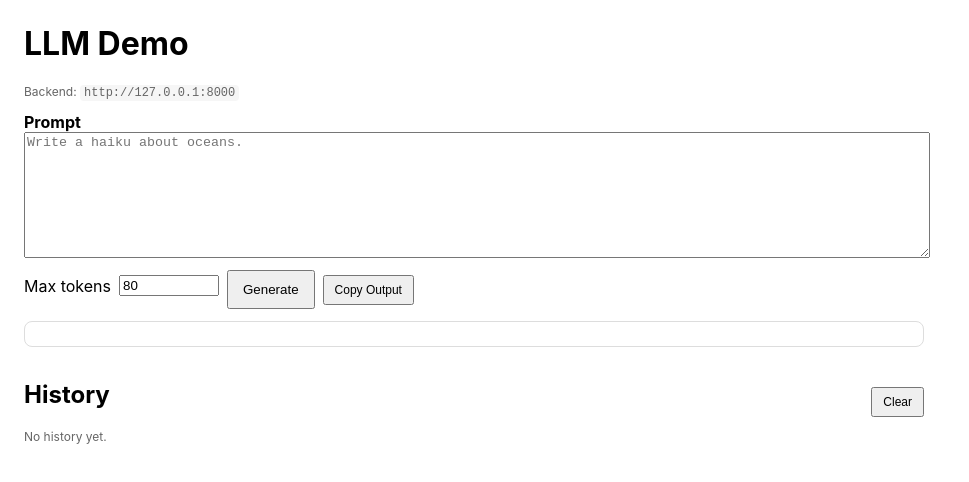
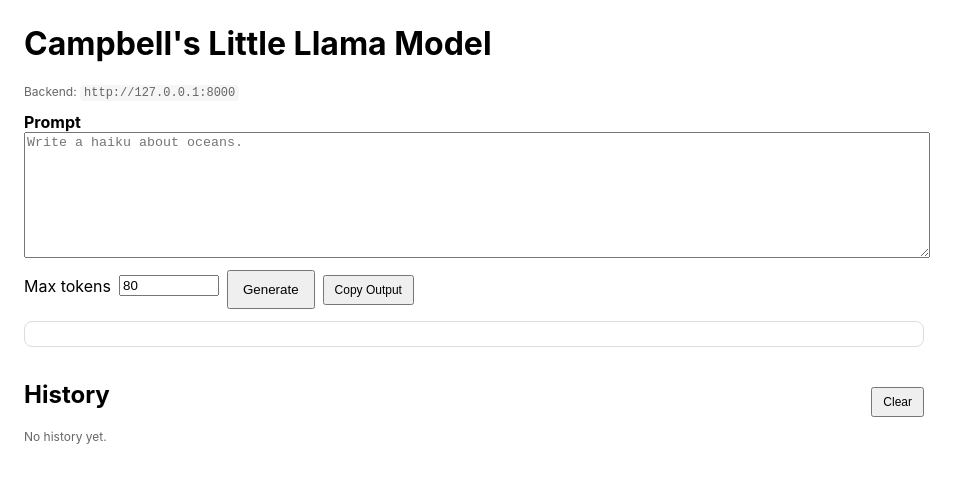
Before and after one commit to campbellsechrest/my-llm-project, a plain HTML site: page web/index.html in a window 1280 px wide. Shown: the whole page, without its empty margins (0-969 px from the left). Drawn offline with Linux system fonts and the light colour scheme.

Commit message:
chore(web): update frontend title and header

```diff
--- a/web/index.html
+++ b/web/index.html
@@ -3,7 +3,7 @@
 <head>
   <meta charset="utf-8" />
   <meta name="viewport" content="width=device-width, initial-scale=1" />
-  <title>My LLM Demo</title>
+  <title>Campbell's Little Llama Model</title>
   <style>
     :root { font-family: ui-sans-serif, -apple-system, Segoe UI, Roboto, Arial; }
     body { margin: 24px; max-width: 900px; }
@@ -24,7 +24,7 @@
   </style>
 </head>
 <body>
-  <h1>LLM Demo</h1>
+  <h1>Campbell's Little Llama Model</h1>
   <p class="muted">Backend: <code class="inline">http://127.0.0.1:8000</code></p>
 
   <label for="prompt"><strong>Prompt</strong></label>
```
